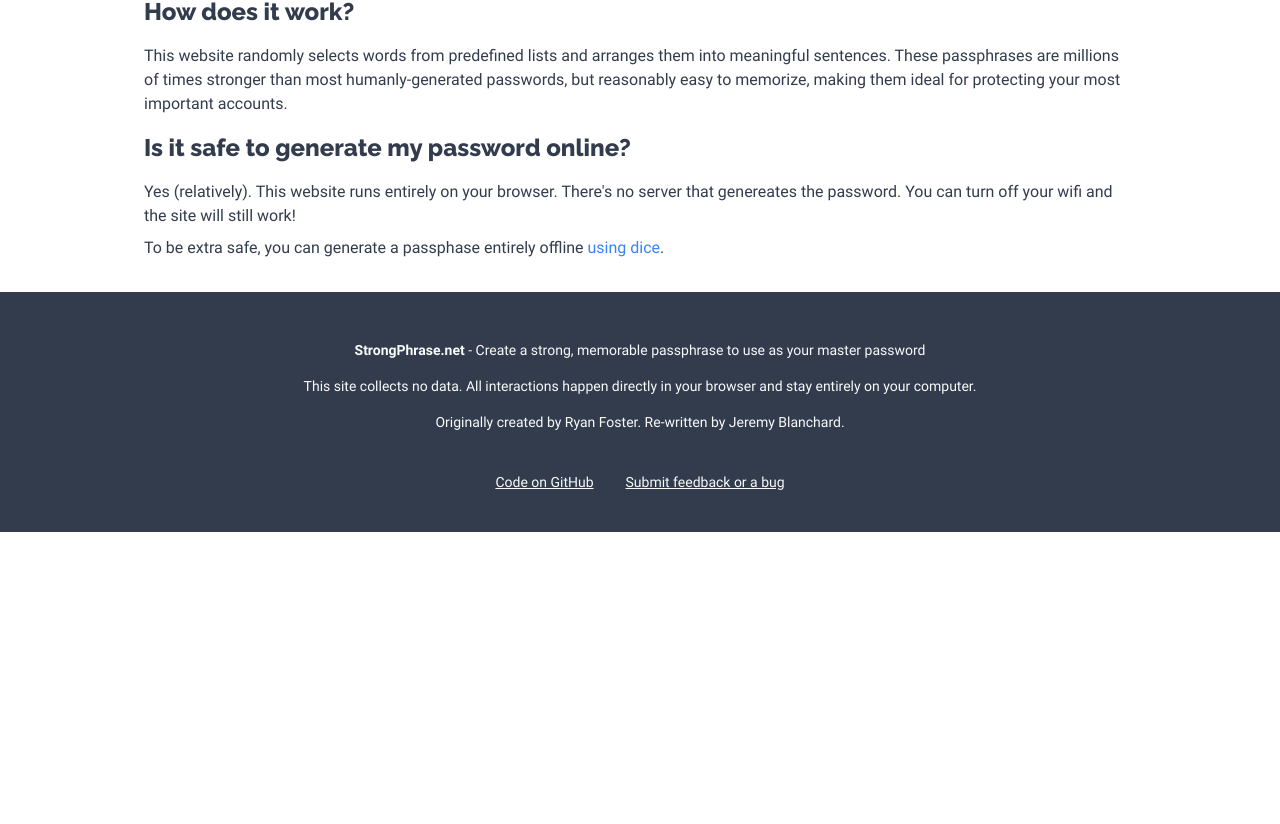
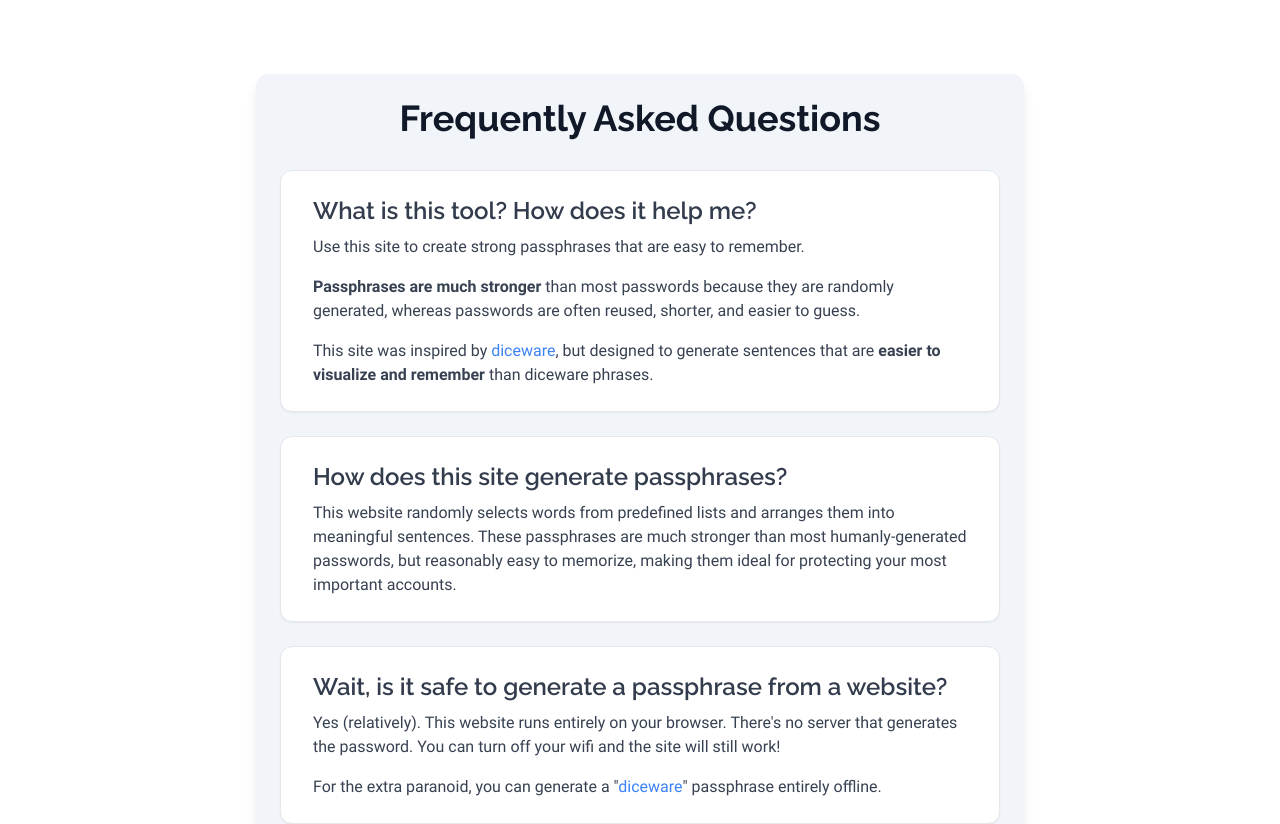
Before and after one commit to blanchardjeremy/strongphrase.net, a React (Create React App) app: page / in a window 1280 px wide. Shown: the part 1200-2024 px from the top of the page. Before the commit the page ends 1732 px from the top, so only its background shows below. Built offline with nearby package versions, Linux system fonts and the light colour scheme.

Commit message:
Add FAQ comppontent

```diff
--- a/src/App.css
+++ b/src/App.css
@@ -50,3 +50,7 @@ footer a.link, footer a:hover.link, footer a:active.link, footer a:visited.link
 .password-scheme code, .example-label {
   @apply text-green-700
 }
+
+.content p {
+  @apply mb-4 last:mb-0;
+}
--- a/src/App.js
+++ b/src/App.js
@@ -1,7 +1,8 @@
 import React, { } from 'react';
 import './App.css';
 import PassphraseGenerator from './PassphraseGenerator.js';
-import PasswordSchemeCard from './PasswordSchemeCard';
+import PasswordSchemeCard from './PasswordSchemeCard.js';
+import Faq from './Faq.js';
 import logo from './img/logo.png';
 
 
@@ -19,20 +20,7 @@ const App = () => {
 
         <PasswordSchemeCard />
 
-        <section className="mt-8 content">
-          <h2 className="text-2xl my-4">How does it work?</h2>
-          <p>
-            This website randomly selects words from predefined lists and arranges them into meaningful sentences.
-            These passphrases are millions of times stronger than most humanly-generated passwords, but reasonably easy to memorize, making them ideal for protecting your most important accounts.
-          </p>
-          <h2 className="text-2xl my-4">Is it safe to generate my password online?</h2>
-          <p>
-            Yes (relatively). This website runs entirely on your browser. There's no server that genereates the password. You can turn off your wifi and the site will still work!
-          </p>
-          <p>
-            To be extra safe, you can generate a passphase entirely offline <a href="https://www.eff.org/dice" className="link" target="_blank" rel="noreferrer">using dice</a>.
-          </p>
-        </section>
+        <Faq />
       </div>
 
       <footer className="footer footer-center bg-neutral text-neutral-content p-10">
--- /dev/null
+++ b/src/Faq.css
@@ -0,0 +1,28 @@
+@tailwind base;
+@tailwind components;
+@tailwind utilities;
+
+.faq-overall-container {
+  @apply p-6 bg-slate-100 rounded-xl shadow-lg;
+  @apply max-w-3xl mx-auto mt-24;
+}
+
+.section-header {
+  @apply text-4xl font-bold mb-8 text-center text-gray-900;
+}
+
+.faq-container {
+  @apply mb-6;
+}
+
+.faq-item {
+  @apply bg-white shadow-sm py-6 px-8 mb-6 rounded-xl border border-gray-200;
+}
+
+.faq-question {
+  @apply text-2xl font-semibold mb-2;
+}
+
+.faq-answer {
+  @apply text-gray-700;
+}
--- /dev/null
+++ b/src/Faq.js
@@ -0,0 +1,54 @@
+import React from 'react';
+import './Faq.css';
+
+const FAQItem = ({ question, answer }) => {
+  return (
+    <div className="faq-item">
+      <h2 className="faq-question">{question}</h2>
+      <div className="faq-answer">{answer}</div>
+    </div>
+  );
+};
+
+const Faq = () => {
+  return (
+    <section className="content faq-overall-container">
+      <h1 className="section-header">Frequently Asked Questions</h1>
+
+      <div className="faq-container">
+        <FAQItem
+          question="What is this tool? How does it help me?"
+          answer={
+            <>
+              <p>Use this site to create strong passphrases that are easy to remember.</p>
+              <p><strong>Passphrases are much stronger</strong> than most passwords because they are randomly generated, whereas passwords are often reused, shorter, and easier to guess.</p>
+              <p>This site was inspired by <a href="https://www.eff.org/dice" className="link" target="_blank" rel="noreferrer">diceware</a>, but designed to generate sentences that are <strong>easier to visualize and remember</strong> than diceware phrases.</p>
+            </>
+          }
+        />
+
+        <FAQItem
+          question="How does this site generate passphrases?"
+          answer={
+            <>
+              <p>This website randomly selects words from predefined lists and arranges them into meaningful sentences. These passphrases are much stronger than most humanly-generated passwords, but reasonably easy to memorize, making them ideal for protecting your most important accounts.</p>
+            </>
+          }
+        />
+
+        <FAQItem
+          question="Wait, is it safe to generate a passphrase from a website?"
+          answer={
+            <>
+              <p>Yes (relatively). This website runs entirely on your browser. There's no server that generates the password. You can turn off your wifi and the site will still work!</p>
+              <p>For the extra paranoid, you can generate a "<a href="https://www.eff.org/dice" className="link" target="_blank" rel="noreferrer">diceware</a>" passphrase entirely offline.</p>
+            </>
+          }
+        />
+
+      </div>
+    </section>
+  );
+};
+
+export default Faq;
--- a/src/PasswordSchemeCard.js
+++ b/src/PasswordSchemeCard.js
@@ -4,7 +4,7 @@ import { HiOutlineChatBubbleOvalLeftEllipsis } from "react-icons/hi2";
 
 const PasswordSchemeCard = () => {
   return (
-    <div className="card lg:card-side flex flex-row bg-slate-100 shadow-xl mt-12 password-scheme">
+    <div className="card lg:card-side flex flex-row bg-slate-100 shadow-lg mt-20 password-scheme">
       <div className="flex-none w-1/2 relative card-body">
         <h2 className="card-title"><HiOutlineChatBubbleOvalLeftEllipsis className="text-3xl" />Use a <u>passphrase</u> for...</h2>
         <p>Use randomly-generated pass<strong className="italic">phrase</strong> for each of your most important accounts that you type often:</p>
```
